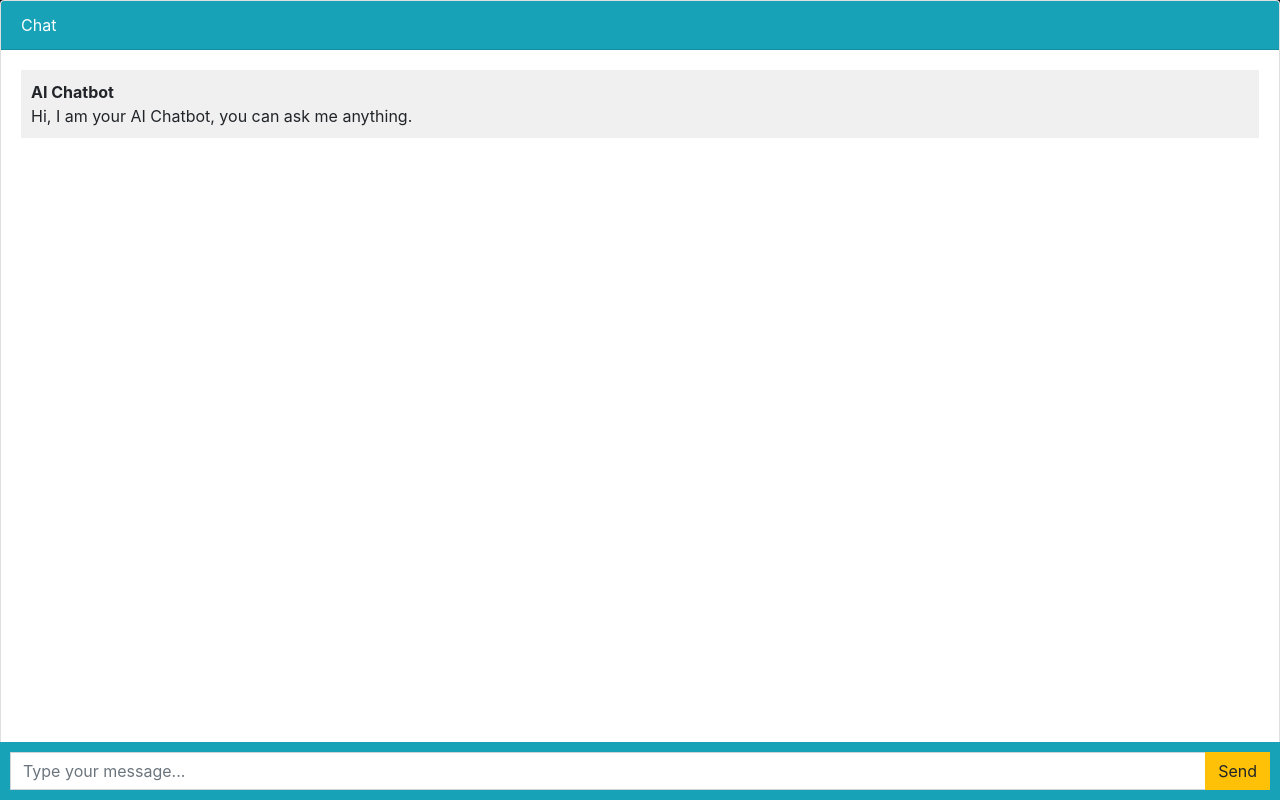
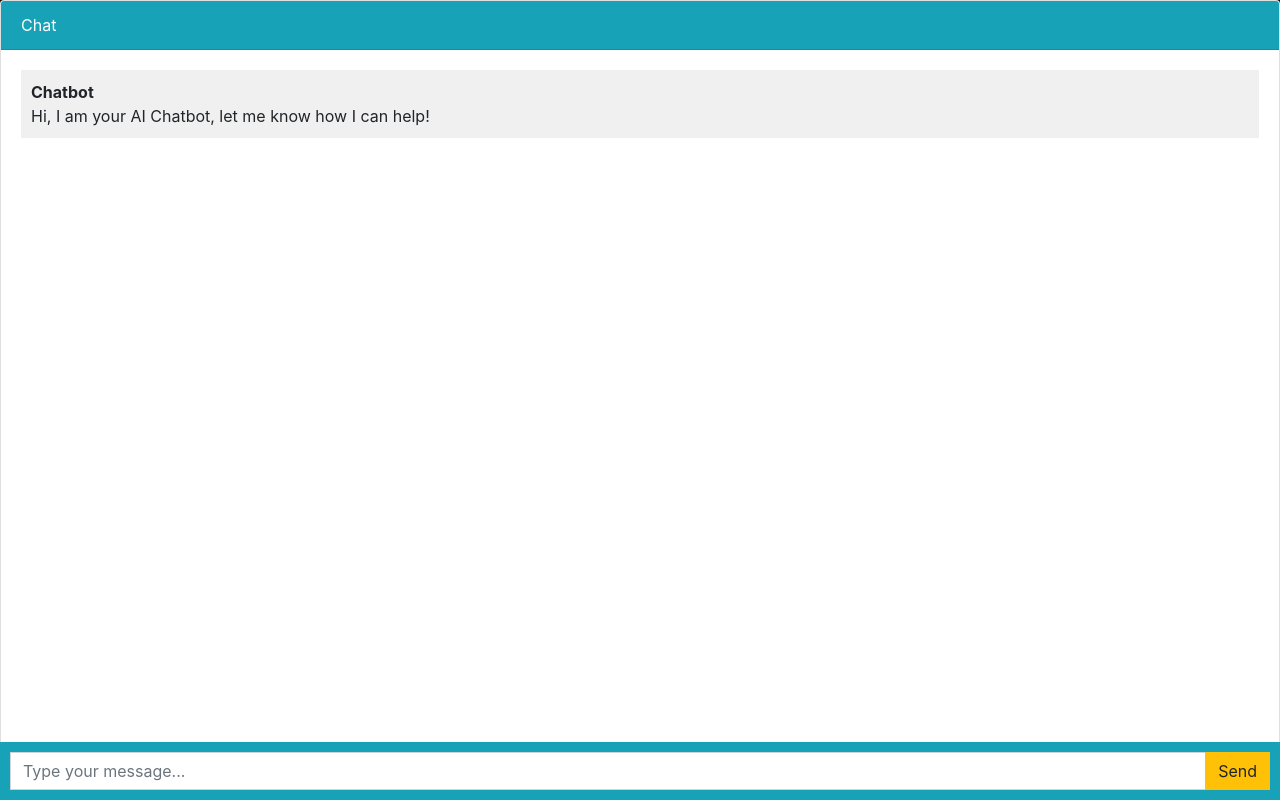
Before and after one commit to numahn/python-gpt, a Django app: page / in a window 1280 px wide. Run offline with Django 4.2, Linux system fonts and the light colour scheme; some libraries are stand-ins or nearby versions.

Commit message:
init branch, minor changes to html

```diff
--- a/chatbot/views.py
+++ b/chatbot/views.py
@@ -17,7 +17,7 @@ def askOpenai(message):
     response = openai.ChatCompletion.create(
         model = "gpt-3.5-turbo",
         messages=[
-        {"role": "system", "content": "You are a helpful assistant that answers all questions based on your knowledge."},
+        {"role": "system", "content": "You are a helpful, friendly assistant that answers all questions based on your knowledge."},
         {"role": "user", "content": message}
     ]
     )
--- a/templates/chatbot.html
+++ b/templates/chatbot.html
@@ -70,10 +70,10 @@
         <li class="message received">
           <div class="message-text">
             <div class="message-sender">
-              <b>AI Chatbot</b>
+              <b>Chatbot</b>
             </div>
             <div class="message-content">
-              Hi, I am your AI Chatbot, you can ask me anything.
+              Hi, I am your AI Chatbot, let me know how I can help!
             </div>
           </div>
         </li>
```
